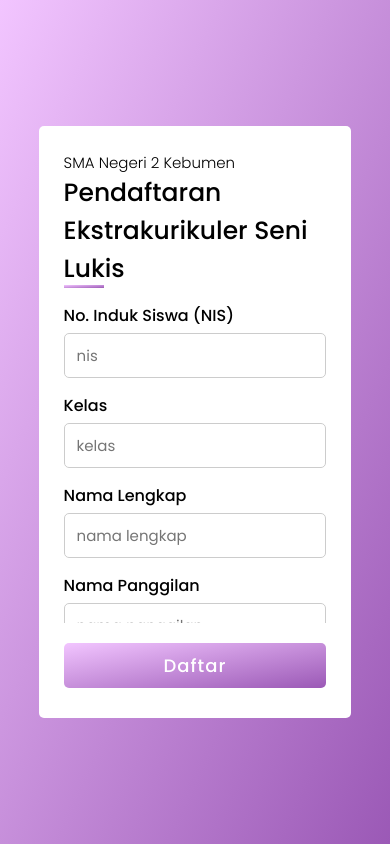
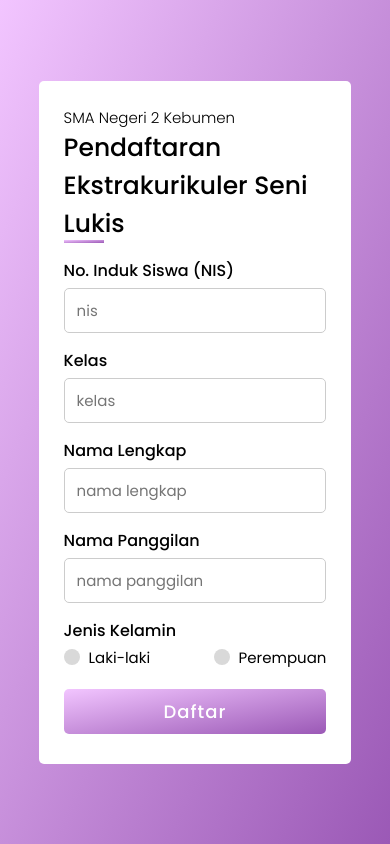
Before and after one commit to msarfalkhamidi/msarfalkhamidi.github.io, a plain HTML site: page index.html in a window 390 px wide. Drawn offline with Linux system fonts and the light colour scheme.

Commit message:
Update index.css

```diff
--- a/index.css
+++ b/index.css
@@ -167,7 +167,6 @@
    }
 
    .container form .user-details {
-     max-height: 320px;
      overflow-y: scroll;
    }
 
```
